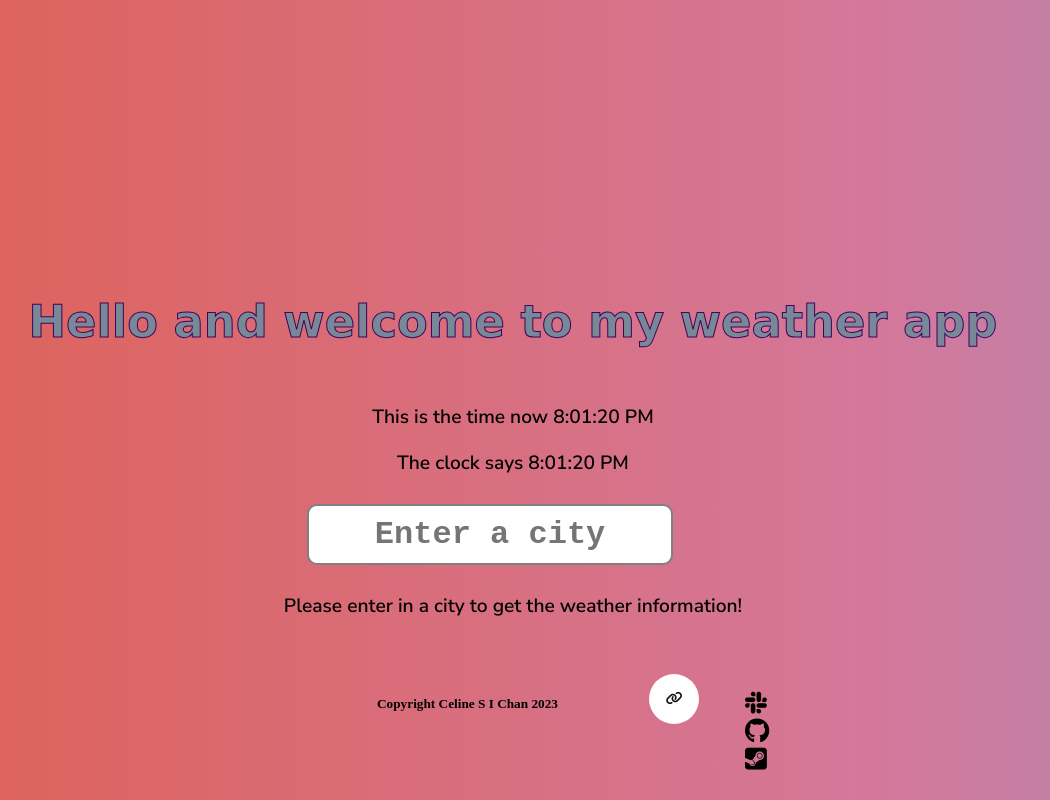
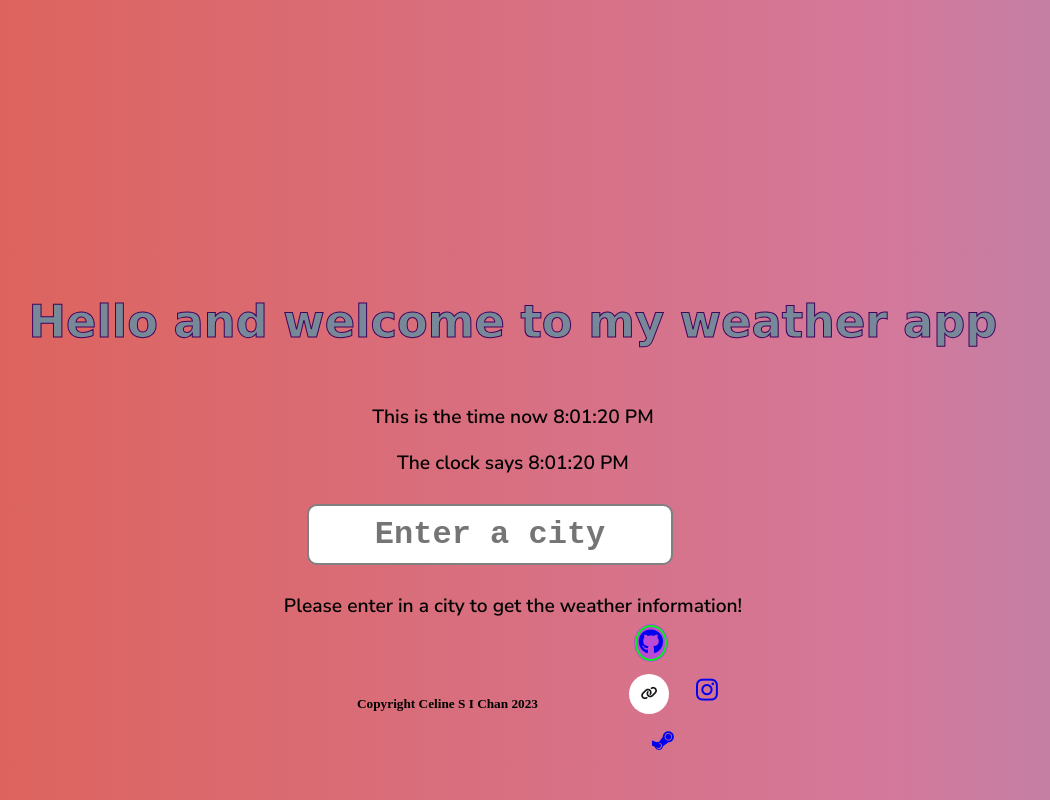
Before and after one commit to SICelineChan/weatherApp-with-React.js, a React (Create React App) app: page / in a window 1280 px wide. Both pictures are taken after a click on the button 800 px from the left and 698 px from the top of the page. Shown: the top 800 px of the page, without its empty margins (127-1177 px from the left). Built offline with nearby package versions, Linux system fonts and the light colour scheme.

Commit message:
final: buttons for links

```diff
--- a/src/components/Footer.jsx
+++ b/src/components/Footer.jsx
@@ -20,32 +20,28 @@ export default function Footer() {
       <div className={showIcons ? "show" : "noShow"}>
         <ul className="list">
           <li className="item">
-            <i class="fa-brands fa-slack"></i>
+            <a
+              href="https://www.instagram.com/breadaboutit/"
+              className="link instagram"
+            >
+              <i class="fa-brands fa-instagram"></i>
+            </a>
           </li>
           <li className="item">
-            <i class="fa-brands fa-github"></i>
+            <a href="https://github.com/SICelineChan" className="link github">
+              <i class="fa-brands fa-github"></i>
+            </a>
           </li>
           <li className="item">
-            <i class="fa-brands fa-square-steam"></i>
+            <a
+              href="https://steamcommunity.com/id/sicCeline/"
+              className="link steam"
+            >
+              <i class="fa-brands fa-steam-symbol"></i>
+            </a>
           </li>
         </ul>
       </div>
-      <style>
-        {`
-      .noShow {
-        display: none;
-      }
-      .show {
-        position: absolute;
-        right: 25%;
-        width: 10%;
-        height: 20vh;
-        background: none;
-        align-items: start;
-      }
-
-    `}
-      </style>
     </div>
   );
 }
--- a/src/styles.css
+++ b/src/styles.css
@@ -66,8 +66,8 @@ body {
   display: inline-flex;
   align-items: center;
   justify-content: center;
-  width: 50px;
-  height: 50px;
+  width: 40px;
+  height: 40px;
   background-color: #fff;
   color: #151515;
   border-radius: 50%;
@@ -85,38 +85,78 @@ body {
 }
 .item {
   font-size: 25px;
+  border-radius: 50%;
+  padding-left: 24px;
+  position: absolute;
+  list-style: none;
+  transition: transform 0.5s;
+  transition-delay: var(--d);
+}
+.noShow {
+  display: none;
+}
+.show {
   position: relative;
-  list-style: none;
-  /* transition: transform 0.5s;
-  transition-delay: var(--d); */
 }
-/* .wrapper.show .item:nth-child(1) {
-  transform: translateX(-65px);
+
+.show .item:nth-child(1) {
+  position: absolute;
+  padding: 5px;
+  right: 1px;
+  bottom: 50%;
+  transform: translateX(55px);
+  background-color: inherit;
+  border-radius: 50%;
 }
-.wrapper.show .item:nth-child(2) {
-  transform: translateY(-65px);
+.show .item:nth-child(2) {
+  transform: translateY(-55px);
+  position: absolute;
+  padding: 5px;
+  right: 1px;
+  bottom: 40%;
+  background-color: #bc4ad5;
+  border-radius: 50%;
+  outline: solid 2px #05ee20;
+  outline-offset: -3px;
 }
-.wrapper.show .item:nth-child(3) {
-  transform: translateX(65px);
+.show .item:nth-child(3) {
+  transform: translateX(45px);
+  position: absolute;
+  padding: 5px;
+  right: 35px;
+  bottom: -20%;
+  border-radius: 50%;
 }
+
 .link:hover {
-  color: #fff;
+  color: #ebe9e9;
   transition: background-color 0.5s;
 }
-.ig:hover {
+.instagram:hover {
+  padding: 5px;
+  border-radius: 50%;
   background-image: radial-gradient(
-    circle at 30% 107%,
+    circle at 50% 120%,
     #fdf497 0%,
     #fdf497 5%,
     #fd5949 45%,
     #d6249f 60%,
     #285aeb 90%
   );
+  outline: none;
 }
-.tw:hover {
-  background-color: #1da1f2;
+.steam:hover {
+  padding: 10%;
+  background-image: radial-gradient(
+    circle at 50% 120%,
+    #201054 0%,
+    #2f2868 5%,
+    #63688a 45%,
+    #6045a0 60%,
+    #162658 90%
+  );
+  border-radius: 50%;
 }
-.sc:hover {
-  background-color: #fffc00;
+.github:hover {
   color: inherit;
-} */
+}
```
